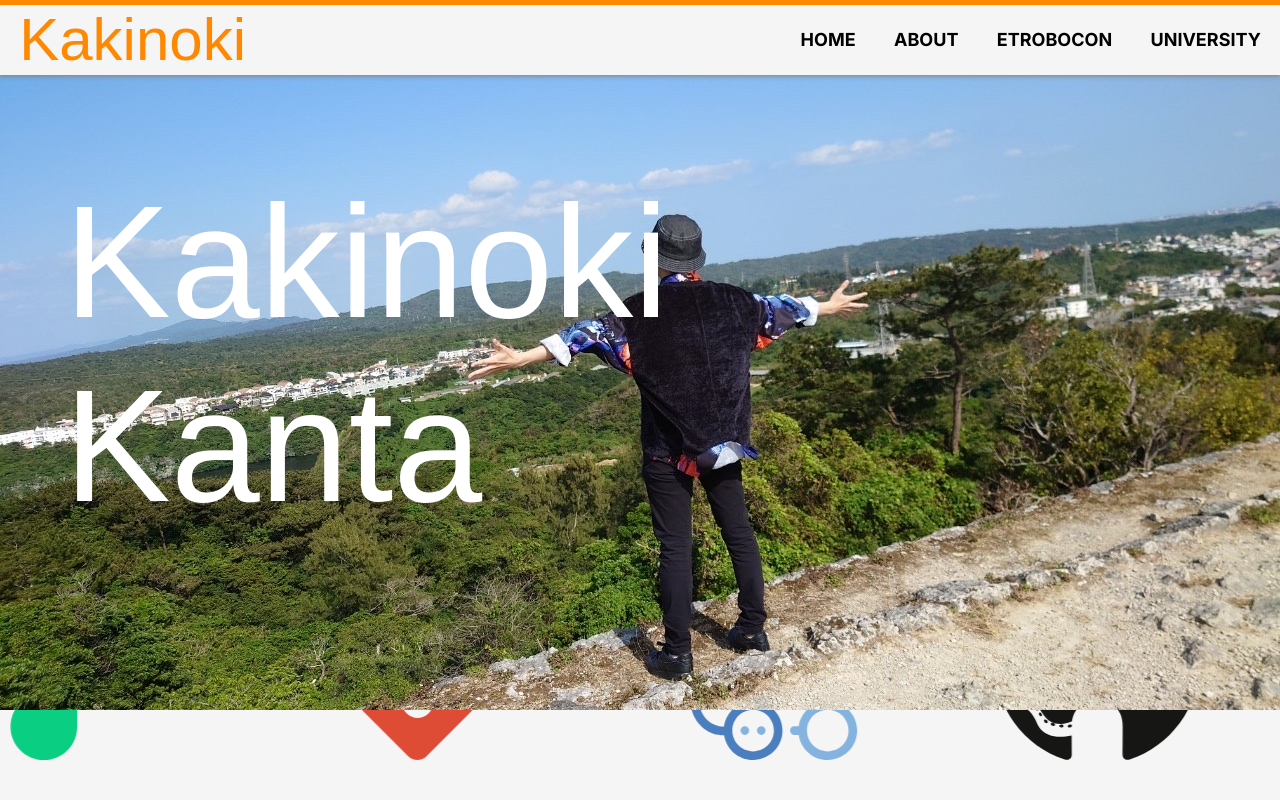
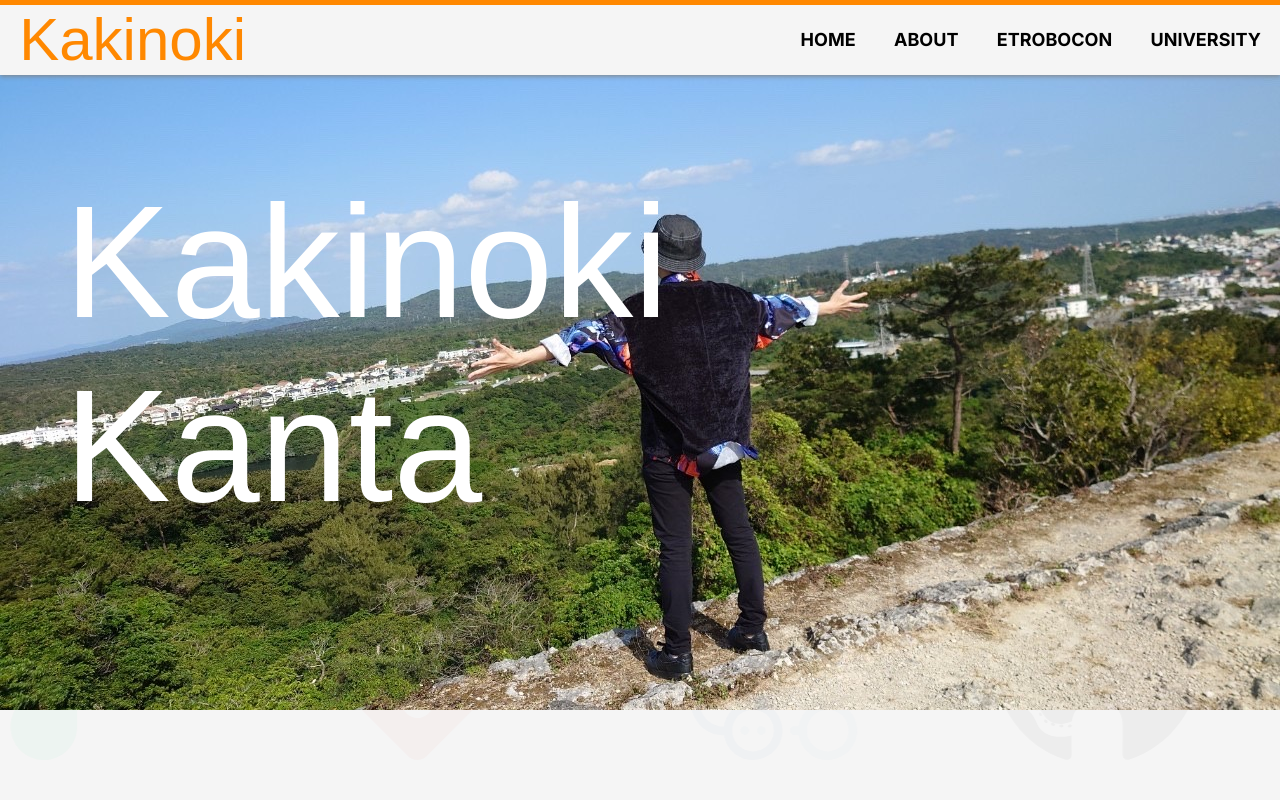
Before and after one commit to KakinokiKanta/about-kakinoki, a Next.js app: page / in a window 1280 px wide. Shown: the top 800 px of the page. Built offline with nearby package versions, Linux system fonts and the light colour scheme; a web font is replaced by a local one.

Commit message:
update: 背景アニメーションの透明度を上げた

```diff
--- a/src/components/Animation/BgAnimation/BgAnimation.module.css
+++ b/src/components/Animation/BgAnimation/BgAnimation.module.css
@@ -45,6 +45,7 @@
 
 .img {
   width: 100%;
+  opacity: 0.03;
 }
 
 @keyframes loop {
```
